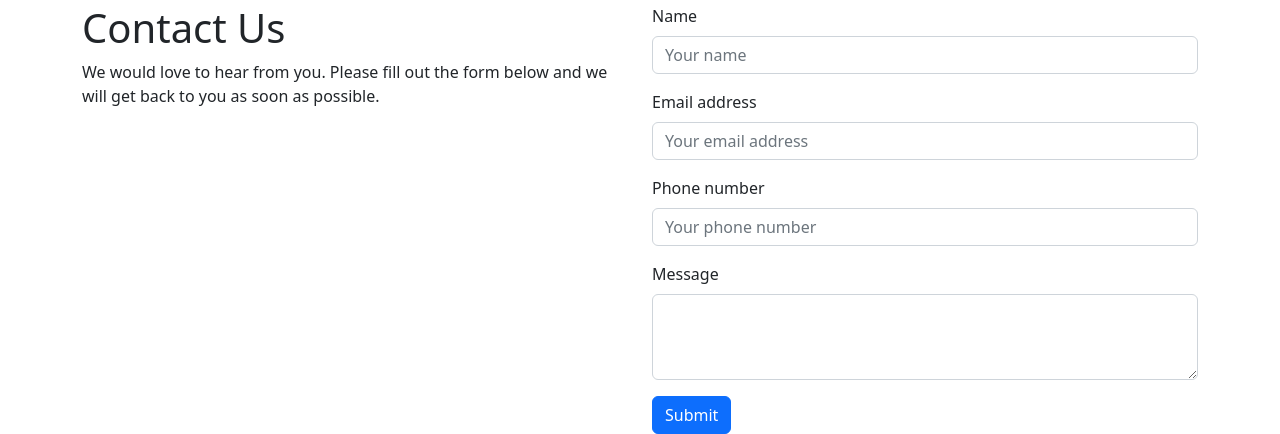
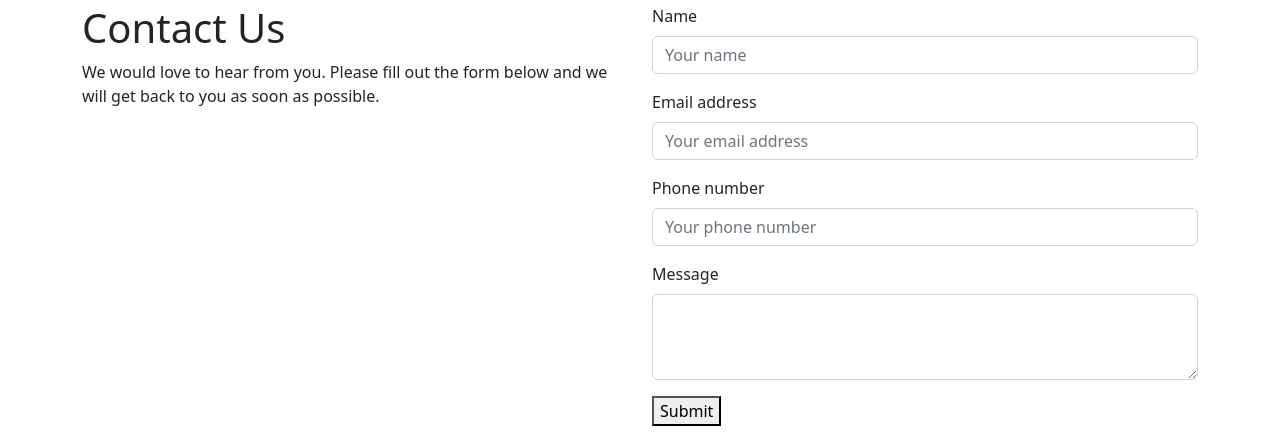
Before and after one commit to staticxtrem/Pgavin, a plain HTML site: page index.html in a window 1280 px wide. Shown: the part 1645-2079 px from the top of the page. Drawn offline with nearby package versions, Linux system fonts and the light colour scheme.

Commit message:
Update index.html

```diff
--- a/index.html
+++ b/index.html
@@ -178,14 +178,14 @@
                         <label for="message" class="form-label">Message</label>
                         <textarea class="form-control" id="message" rows="3"></textarea>
                     </div>
-                    <button type="submit" class="btn btn-primary">Submit</button>
+                    <button type="submit" onclick="submitForm()">Submit</button>
                 </form>
             </div>
         </div>
     </div>
 
 
-
+<script src="script.js"></script>
     <script src="https://cdn.jsdelivr.net/npm/bootstrap@5.2.3/dist/js/bootstrap.bundle.min.js"
         integrity="sha384-kenU1KFdBIe4zVF0s0G1M5b4hcpxyD9F7jL+jjXkk+Q2h455rYXK/7HAuoJl+0I4"
         crossorigin="anonymous"></script>
```
